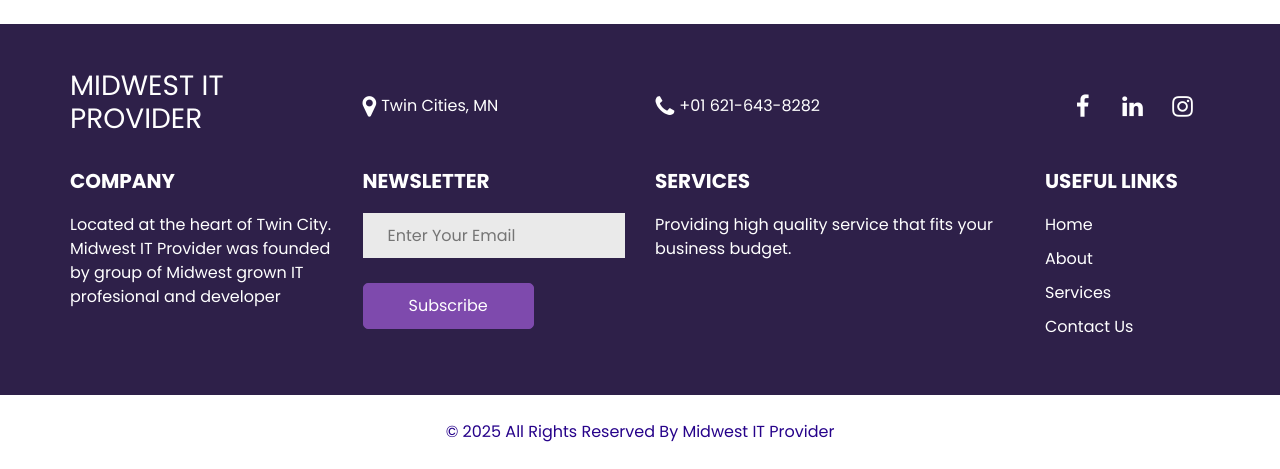
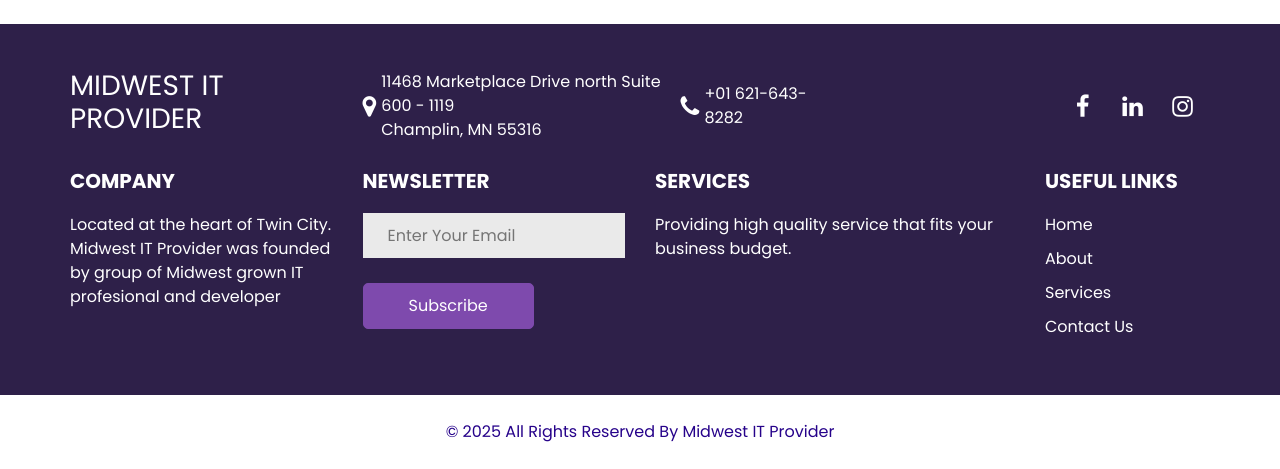
Before and after one commit to izzdupont/MIP, a plain HTML site: page about.html in a window 1280 px wide. Shown: the part 975-1444 px from the top of the page. Drawn offline with nearby package versions, Linux system fonts and the light colour scheme; some packages are replaced by stand-ins of ours.

Commit message:
Update Address

```diff
--- a/about.html
+++ b/about.html
@@ -161,7 +161,8 @@
               <a href="">
                 <i class="fa fa-map-marker" aria-hidden="true"></i>
                 <span>
-                  Twin Cities, MN
+                  11468 Marketplace Drive north Suite 600 - 1119
+                  <br> Champlin, MN 55316
                 </span>
               </a>
               <a href="">
```
Also changed, not shown: contact.html (+2 -1 lines), index.html (+2 -1 lines), service.html (+2 -1 lines).
